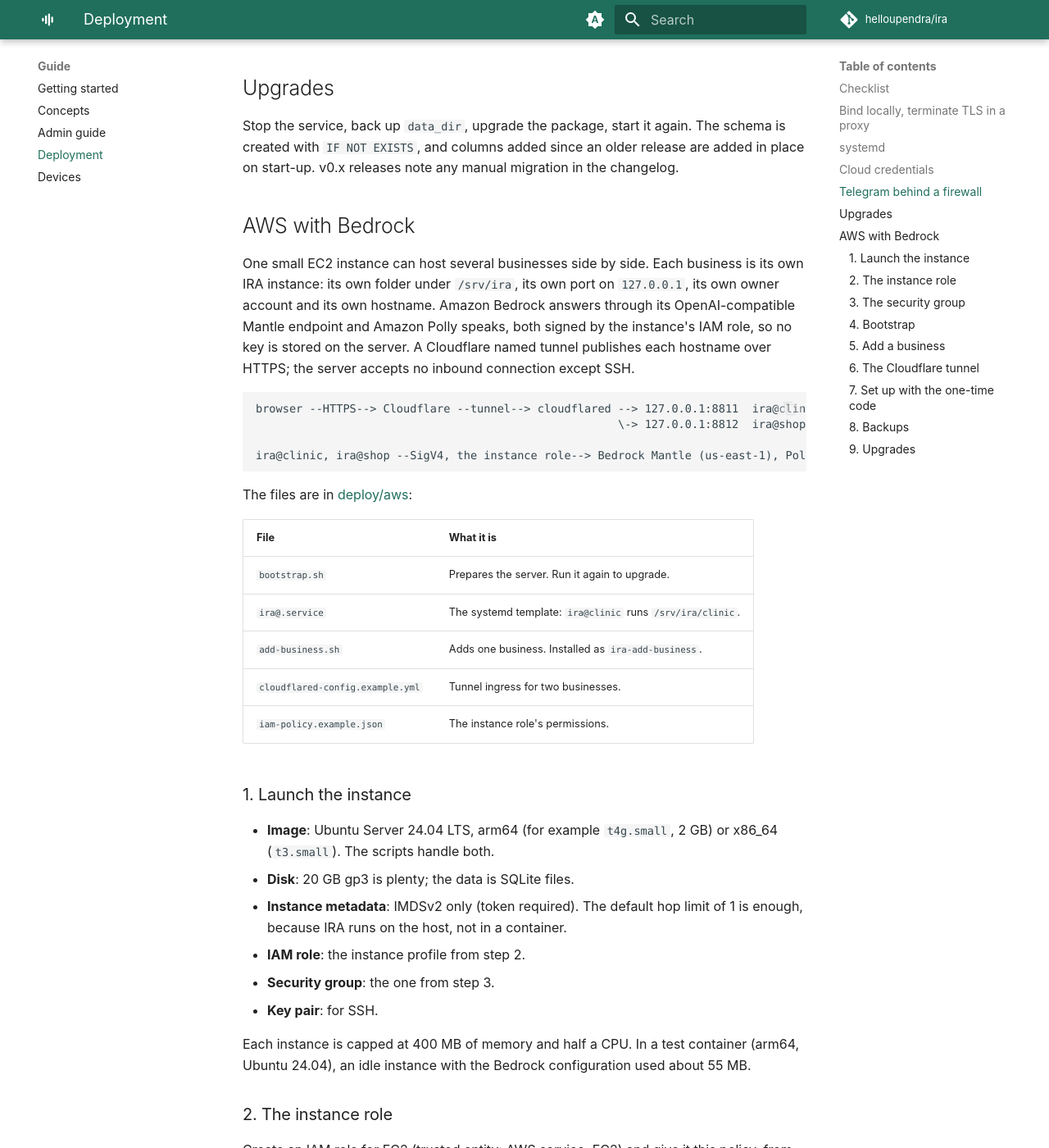
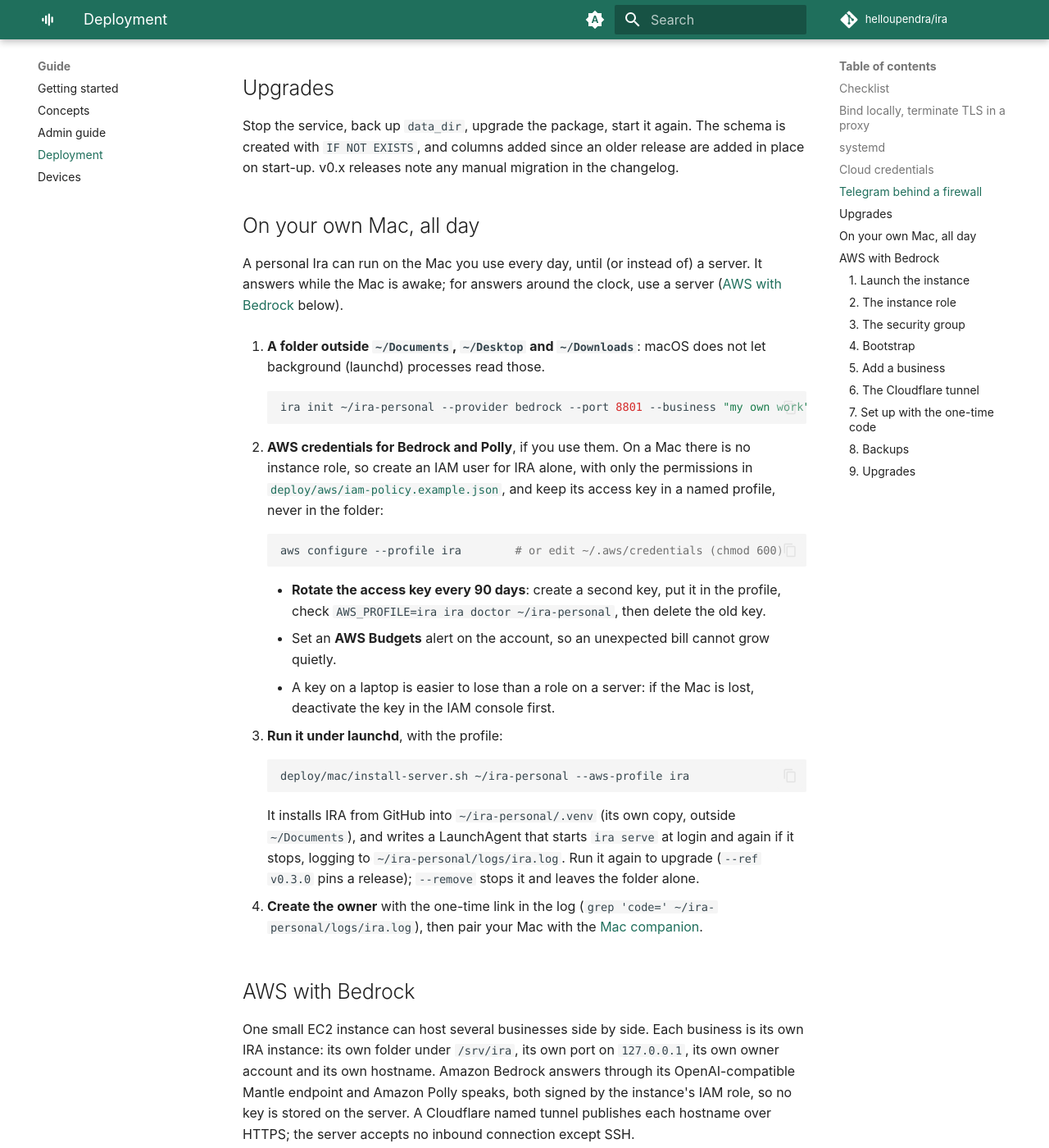
Before and after one commit to helloupendra/ira, an MkDocs documentation site: the page built from docs/deployment.md, in a window 1280 px wide and 1400 px high, scrolled down 2133 px. Shown: the whole window at 82% size. Built offline with MkDocs 1.6.1 and Material for MkDocs 9.7.7, drawn with Linux system fonts in a browser that asks for light colours; comment, search, counter and statistics services are not loaded.

Commit message:
Run an IRA folder all day on a Mac with deploy/mac/install-server.sh
It installs IRA into the folder's own virtualenv outside ~/Documents,
which launchd cannot read, and writes a LaunchAgent that keeps ira serve
running, optionally signed by a named AWS profile. The deployment guide
covers the IAM user, rotating its key every 90 days and a budget alert.

````diff
--- a/docs/deployment.md
+++ b/docs/deployment.md
@@ -94,6 +94,53 @@
 The schema is created with `IF NOT EXISTS`, and columns added since an older
 release are added in place on start-up. v0.x releases note any manual
 migration in the changelog.
+
+## On your own Mac, all day
+
+A personal Ira can run on the Mac you use every day, until (or instead of) a
+server. It answers while the Mac is awake; for answers around the clock, use a
+server ([AWS with Bedrock](#aws-with-bedrock) below).
+
+1. **A folder outside `~/Documents`, `~/Desktop` and `~/Downloads`**: macOS
+   does not let background (launchd) processes read those.
+
+    ```bash
+    ira init ~/ira-personal --provider bedrock --port 8801 --business "my own work"
+    ```
+
+2. **AWS credentials for Bedrock and Polly**, if you use them. On a Mac there
+   is no instance role, so create an IAM user for IRA alone, with only the
+   permissions in
+   [`deploy/aws/iam-policy.example.json`](https://github.com/helloupendra/ira/blob/main/deploy/aws/iam-policy.example.json),
+   and keep its access key in a named profile, never in the folder:
+
+    ```bash
+    aws configure --profile ira        # or edit ~/.aws/credentials (chmod 600)
+    ```
+
+    - **Rotate the access key every 90 days**: create a second key, put it in
+      the profile, check `AWS_PROFILE=ira ira doctor ~/ira-personal`, then
+      delete the old key.
+    - Set an **AWS Budgets** alert on the account, so an unexpected bill
+      cannot grow quietly.
+    - A key on a laptop is easier to lose than a role on a server: if the Mac
+      is lost, deactivate the key in the IAM console first.
+
+3. **Run it under launchd**, with the profile:
+
+    ```bash
+    deploy/mac/install-server.sh ~/ira-personal --aws-profile ira
+    ```
+
+    It installs IRA from GitHub into `~/ira-personal/.venv` (its own copy,
+    outside `~/Documents`), and writes a LaunchAgent that starts `ira serve`
+    at login and again if it stops, logging to `~/ira-personal/logs/ira.log`.
+    Run it again to upgrade (`--ref v0.3.0` pins a release); `--remove`
+    stops it and leaves the folder alone.
+
+4. **Create the owner** with the one-time link in the log
+   (`grep 'code=' ~/ira-personal/logs/ira.log`), then pair your Mac with the
+   [Mac companion](clients/mac.md).
 
 ## AWS with Bedrock
 
````
Also changed, not shown: 3 other files.
